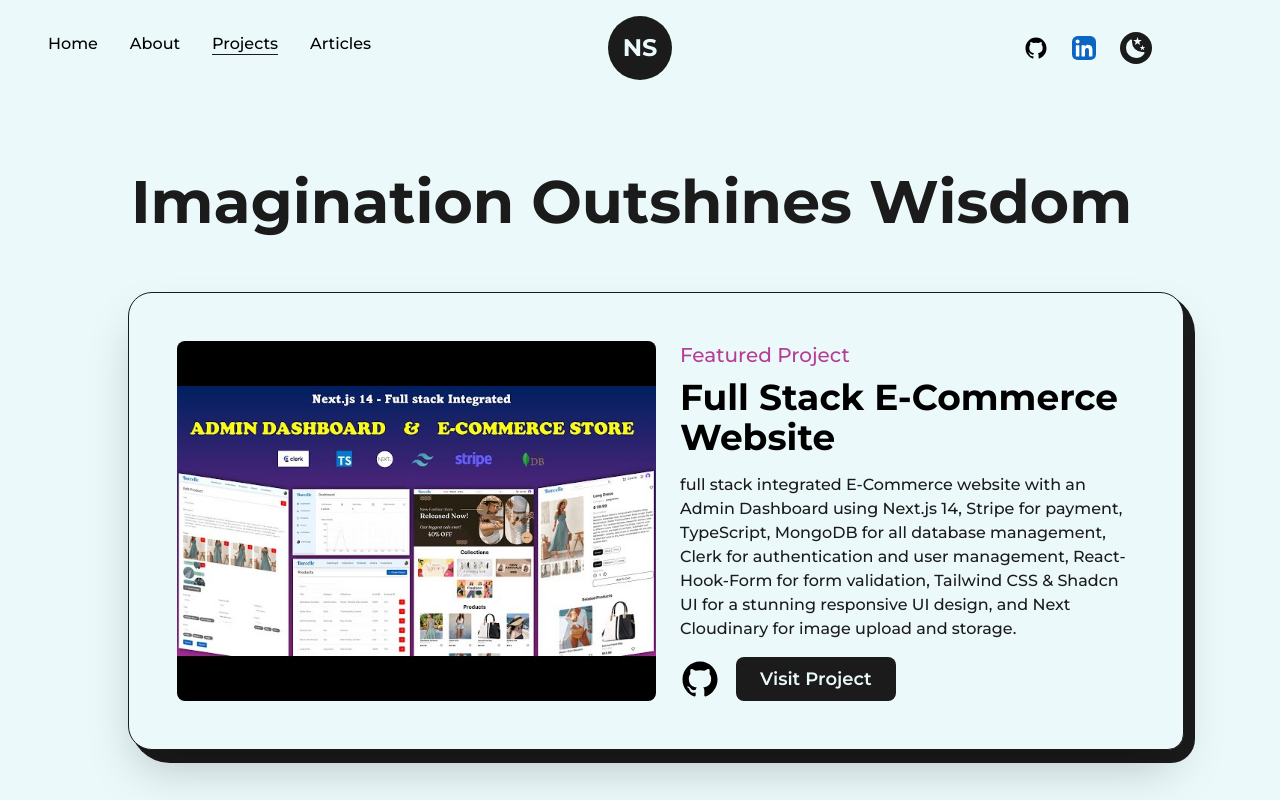
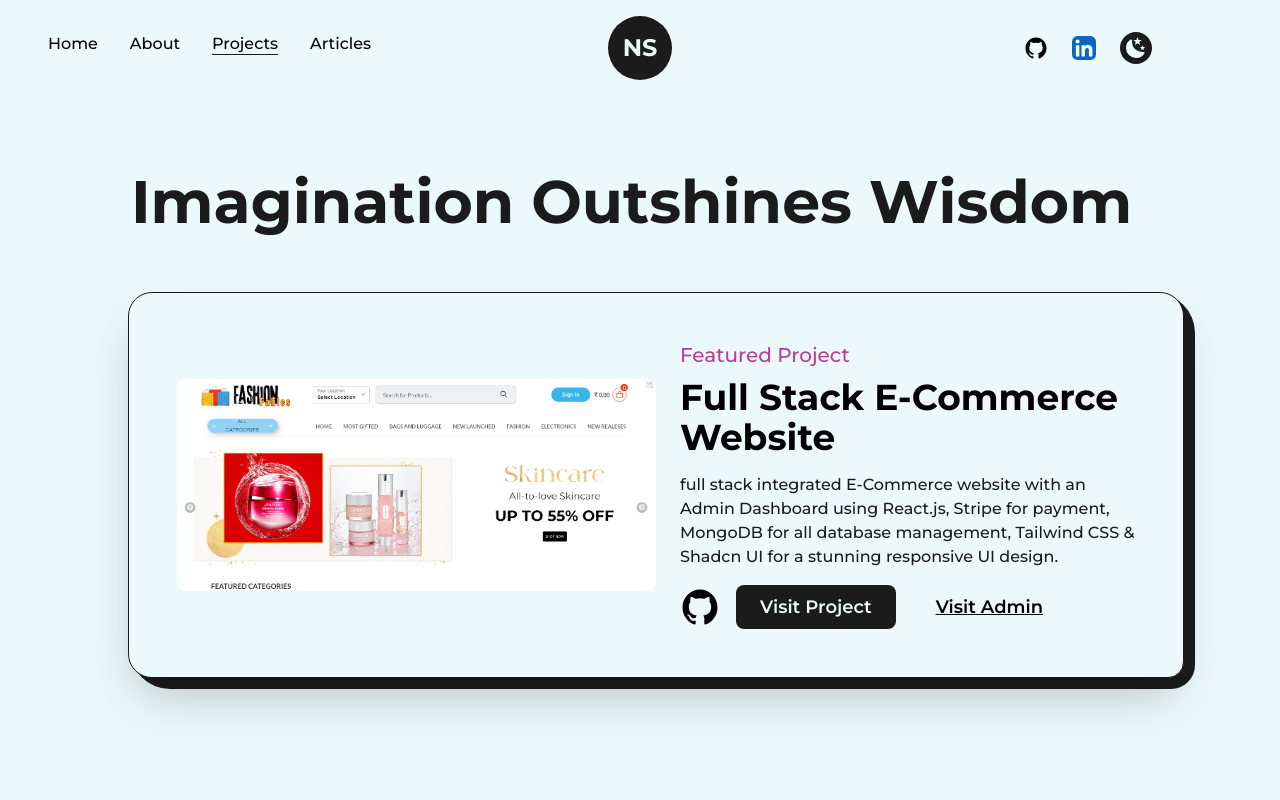
Before and after one commit to neelammkw/portfolio-nextjs, a Next.js app: page /projects in a window 1280 px wide. Shown: the top 800 px of the page. Built offline with nearby package versions, Linux system fonts and the light colour scheme.

Commit message:
ecom add  commit

```diff
--- a/src/pages/projects.js
+++ b/src/pages/projects.js
@@ -3,7 +3,7 @@ import Layout from "@/components/Layout";
 import Head from "next/head";
 import AnimatedText from "@/components/AnimatedText";
 import Link from "next/link";
-import project1 from "../../public/images/projects/project-1.jpg";
+import project1 from "../../public/images/projects/project-1.png";
 import project2 from "../../public/images/projects/project-2.png";
 import project3 from "../../public/images/projects/project-3.png";
 import project4 from "../../public/images/projects/project-4.png";
@@ -18,7 +18,7 @@ import TransitionEffect from "@/components/TransitionEffect";
 
 const AnimatedImage = animated(Image);
 
-const FeaturedProject = ({ type, title, summary, img, link, github }) => {
+const FeaturedProject = ({ type, title, summary, img, link,link1, github }) => {
   const fadeInProps = useSpring({
     opacity: 1,
     from: { opacity: 0 },
@@ -70,6 +70,15 @@ const FeaturedProject = ({ type, title, summary, img, link, github }) => {
           >
             Visit Project
           </Link>
+          {link1 && (
+            <Link
+              href={link1}
+              target="_blank"
+              className="rounded-lg text-lg font-semibold underline dark:border-light md:text-base ml-10"
+            >
+              Visit Admin
+            </Link>
+          )}
         </div>
       </div>
     </article>
@@ -165,9 +174,10 @@ const Projects = () => {
               <FeaturedProject
                 title="Full Stack E-Commerce Website"
                 img={project1}
-                summary="full stack integrated E-Commerce website with an Admin Dashboard using Next.js 14, Stripe for payment, TypeScript, MongoDB for all database management, Clerk for authentication and user management, React-Hook-Form for form validation, Tailwind CSS & Shadcn UI for a stunning responsive UI design, and Next Cloudinary for image upload and storage."
-                link="/"
-                github="/"
+                summary="full stack integrated E-Commerce website with an Admin Dashboard using React.js, Stripe for payment, MongoDB for all database management, Tailwind CSS & Shadcn UI for a stunning responsive UI design."
+                link="https://fashion-fables.netlify.app"
+                link1="https://fashion-fables-admin.netlify.app"
+                github="https://github.com/neelammkw/eccomerce-shopping-client"
                 type="Featured Project"
               />
             </div>
```
Also changed, not shown: public/images/projects/project-1.jpg (deleted), public/images/projects/project-1.png (added).
